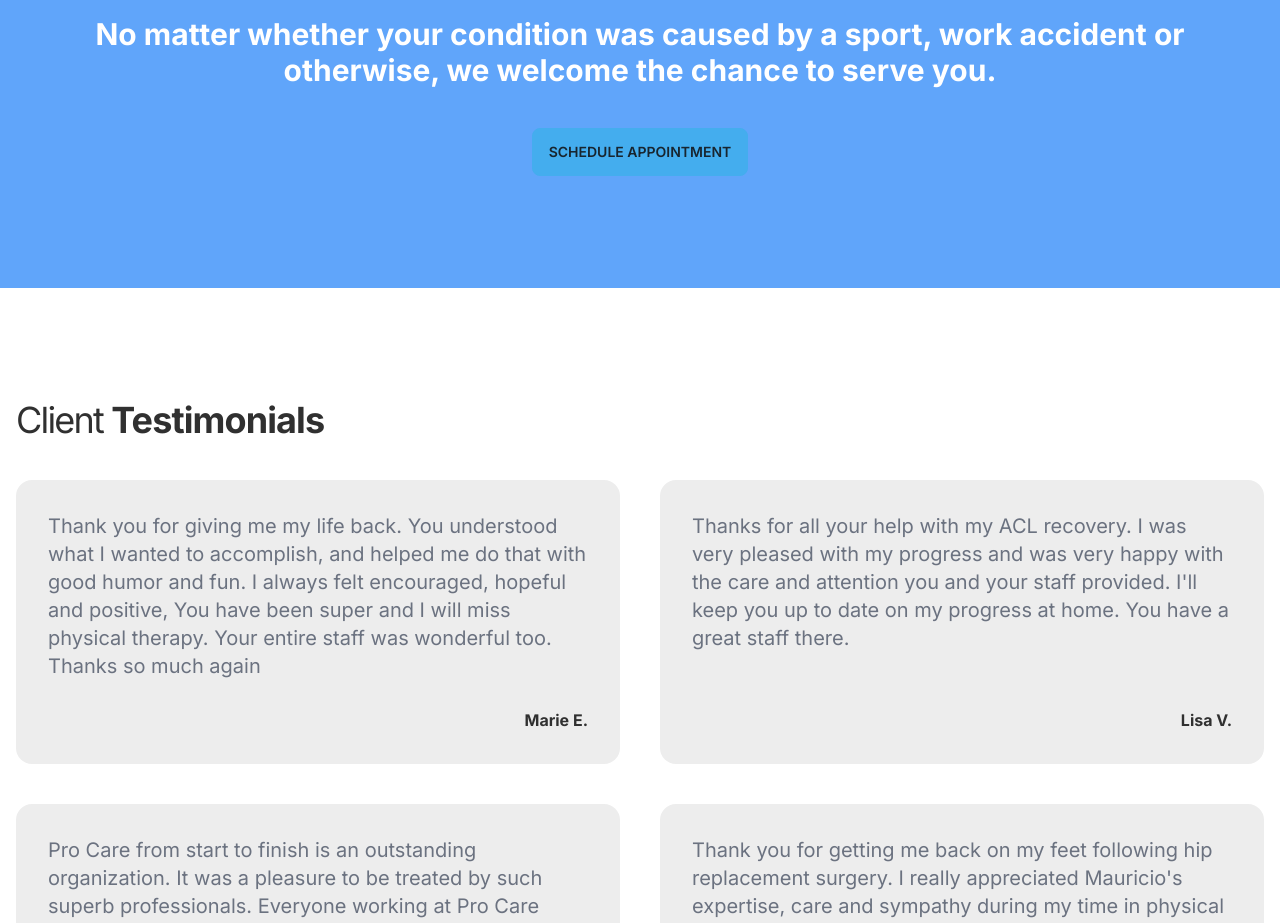
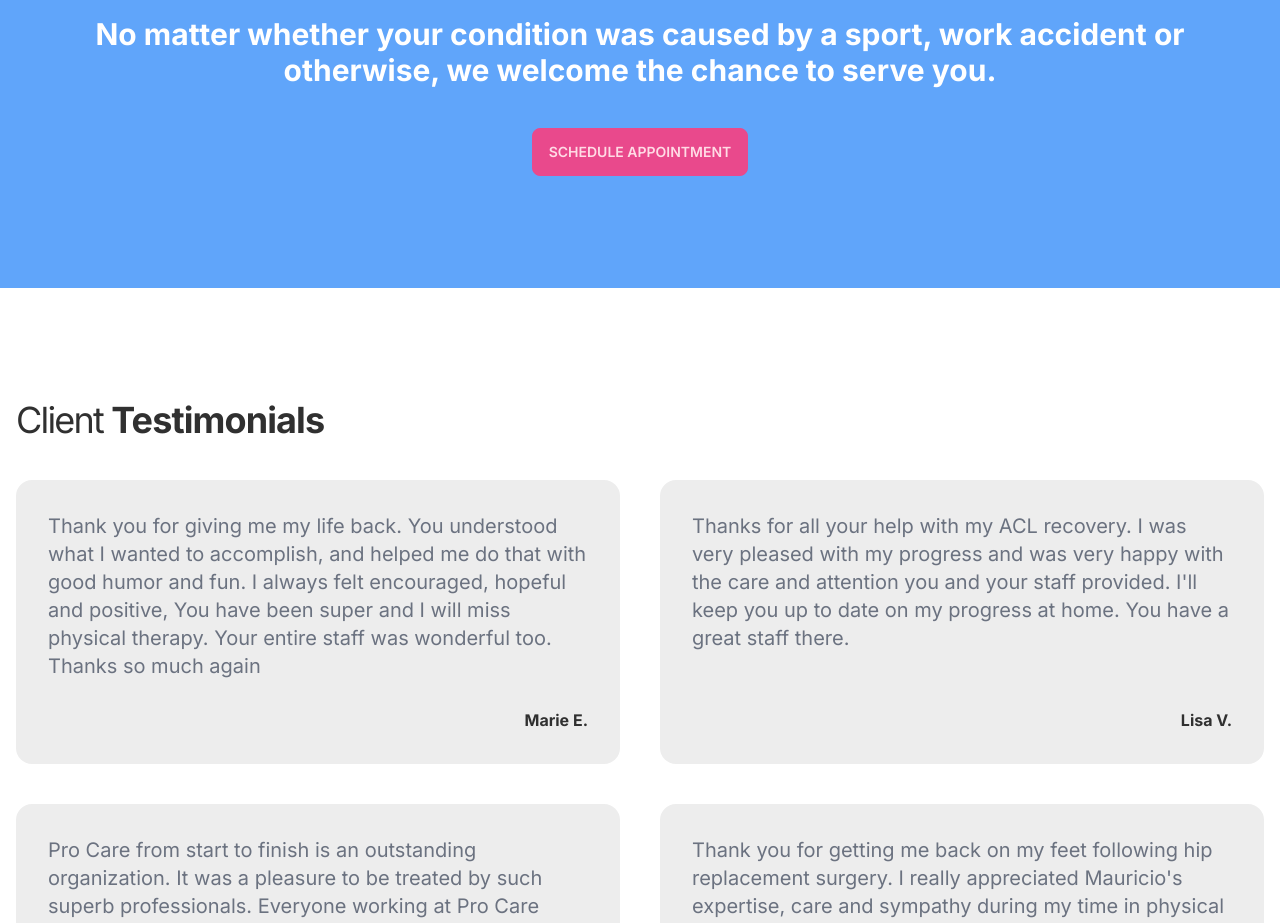
Before and after one commit to kcereno/pt-site, a Next.js app: page / in a window 1280 px wide. Shown: the part 2860-3783 px from the top of the page. Built offline with nearby package versions, Linux system fonts and the light colour scheme.

Commit message:
Change button color

```diff
--- a/sections/Home/CTABanner.tsx
+++ b/sections/Home/CTABanner.tsx
@@ -17,7 +17,7 @@ const CTABanner = () => {
           {text}
         </p>
         <div className="flex justify-center mt-10">
-          <button className="text-center btn-primary btn">
+          <button className="text-center btn-secondary btn">
             Schedule Appointment
           </button>
         </div>
```
